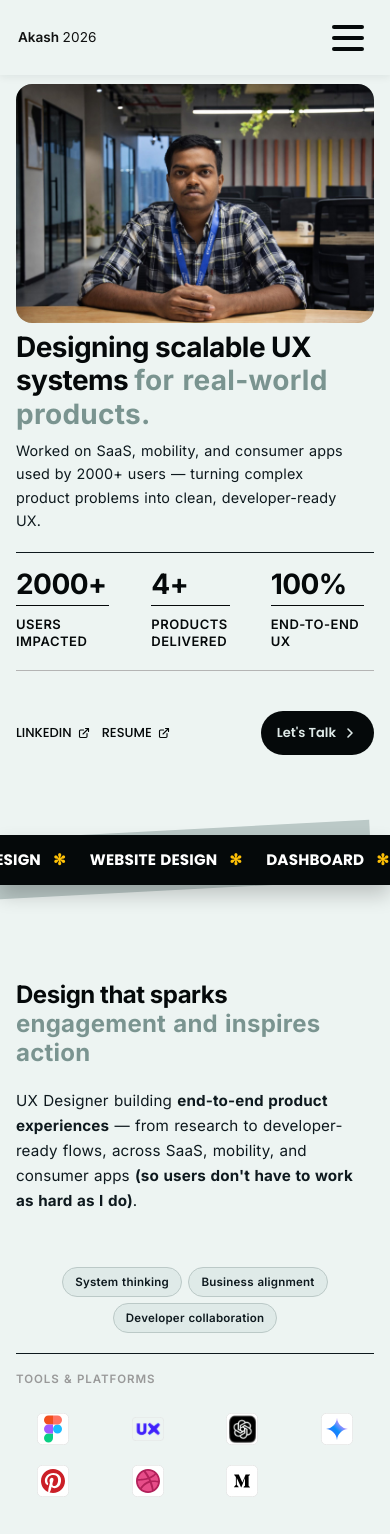
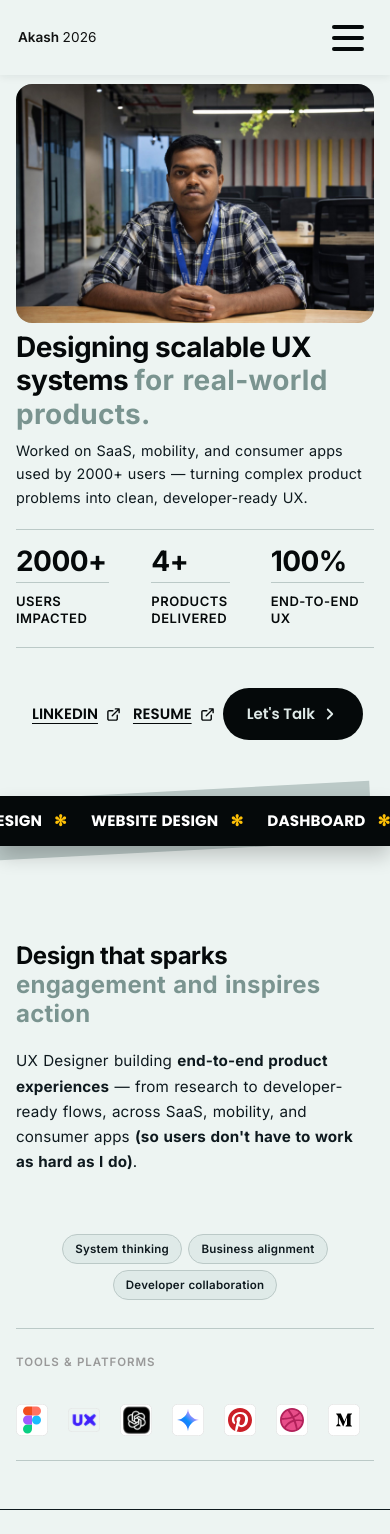
Before and after one commit to AkashGangurde02/Portfolio, a React (Vite) app: page / in a window 390 px wide. Shown: the top 1534 px of the page. Built offline with nearby package versions, Linux system fonts and the light colour scheme; no server answers.

Commit message:
Update UI components and styles

```diff
--- a/src/components/AboutSection.css
+++ b/src/components/AboutSection.css
@@ -57,9 +57,9 @@
 .about-secondary-btn {
   display: inline-flex;
   align-items: center;
-  gap: 0.75rem;
-  padding: 14px 28px;
-  font-size: 1rem;
+  gap: 0.85rem;
+  padding: 18px 36px; /* Scaled up bounds */
+  font-size: 1.15rem; /* Scaled up text */
   font-weight: 600;
   color: #000000;
   text-decoration: none;
@@ -106,11 +106,13 @@
   display: flex;
   flex-wrap: wrap;
   gap: 1.5rem;
-  margin-top: 2.5rem;
+  margin-top: 3.5rem; /* Balanced spacing after "Know More" button */
   margin-bottom: 0;
   align-items: flex-start;
-  border-top: 1px solid #e8e8e8;
-  padding-top: 1.5rem;
+  border-top: 1px solid #b4b4b4;
+  border-bottom: 1px solid #b4b4b4;
+  padding-top: 2rem; /* Let icons breathe */
+  padding-bottom: 2rem;
 }
 
 /* Tools label — shown only on mobile via media query override */
@@ -212,8 +214,8 @@
   display: flex;
   flex-wrap: wrap;
   gap: 8px;
-  margin-top: 4rem;
-  margin-bottom: 1rem;
+  margin-top: 2rem;
+  margin-bottom: 1.5rem; /* Rebalanced spacing above Know More button */
 }
 
 .about-strength-tag {
@@ -280,29 +282,33 @@
     padding: 0;
     display: flex;
     flex-direction: column;
-    gap: 0;              /* spacing controlled per-element below */
+    align-items: flex-start;
+    gap: 0;
   }
 
   /* ── Heading: max 2 lines, strong hierarchy ── */
   .about-title {
-    font-size: clamp(1.5rem, 6.5vw, 2rem); /* 24–32px */
+    font-size: clamp(1.5rem, 6.5vw, 2rem);
     font-weight: 700;
     line-height: 1.2;
     color: #000000;
-    margin: 0 0 12px 0;   /* heading → description: 12px */
+    margin: 0 0 16px 0;
+    text-align: left;
   }
 
   .about-title .title-highlight {
     color: #b8b8b8;
   }
 
-  /* ── Description: scannable, 14–16px ── */
+  /* ── Description: scannable, natural wide flow ── */
   .home-about-description {
-    font-size: 0.9rem;   /* 14–16px */
+    font-size: 1rem;
     line-height: 1.6;
     color: #444444;
-    margin: 0 0 16px 0;  /* description → chips: 16px */
-    max-width: 340px;    /* tighter measure for readability */
+    margin: 0 0 24px 0;
+    max-width: 100%; /* Overrides narrow constraint */
+    width: 100%;
+    text-align: left;
   }
 
   /* ── Hide "Know More" button on mobile ── */
@@ -310,59 +316,66 @@
     display: none;
   }
 
-  /* ── Skill chips: compact, 2-row aligned ── */
+  /* ── Skill chips: compact, wrap nicely ── */
   .about-strength-tags {
     display: flex;
     flex-wrap: wrap;
-    gap: 8px;             /* 8–12px consistent gap */
+    gap: 10px;
     margin-top: 0;
-    margin-bottom: 24px;  /* chips → tools: 24px */
+    margin-bottom: 32px;
+    justify-content: flex-start;
+    width: 100%;
   }
 
   .about-strength-tag {
-    font-size: 0.72rem;
+    font-size: 0.75rem;
     font-weight: 600;
-    padding: 5px 12px;    /* compact height */
+    padding: 6px 14px;
     border-radius: 999px;
     background: #f4f4f4;
     border: 1px solid #e4e4e4;
     color: #111111;
     letter-spacing: 0.02em;
+    margin: 0;
   }
 
-  /* ── Tools grid: structured, labelled, 2-row max ── */
+  /* ── Tools grid: structured, equal flex wrap flow ── */
   .tools-grid-home {
-    display: grid;
-    grid-template-columns: repeat(4, 1fr); /* 4 columns → max 2 rows for 7 icons */
-    gap: 12px;            /* 12–16px equal spacing */
+    display: flex; /* Switched to flex for natural wrap flow */
+    flex-wrap: wrap;
+    gap: 16px; /* Equal spacing */
     margin-top: 0;
-    padding-top: 16px;
-    border-top: 1px solid #eeeeee; /* subtle, light gray divider */
+    padding-top: 24px;
+    padding-bottom: 24px;
+    border-top: 1px solid #b4b4b4;
+    border-bottom: 1px solid #b4b4b4;
     align-items: center;
-    justify-items: center;
+    justify-content: flex-start;
+    width: 100%;
   }
 
   /* Show tools label on mobile */
   .tools-grid-label {
     display: block;
-    grid-column: 1 / -1;  /* full-width label row */
-    margin-bottom: 4px;
+    flex: 0 0 100%; /* Force full width on label */
+    margin-bottom: 12px;
+    text-align: left;
   }
 
-  /* ── Tool icon: consistent 36×36px ── */
+  /* ── Tool icon: consistent layout on mobile ── */
   .tool-icon-wrapper {
-    width: 36px;
-    height: 36px;
+    width: 40px !important;
+    height: 40px !important;
     display: flex;
     align-items: center;
     justify-content: center;
+    margin: 0 !important; /* Eliminate extra spacing inside flex */
   }
 
   .tool-icon-img {
-    width: 36px;           /* consistent 32–40px */
-    height: 36px;
+    width: 100% !important; /* Fill wrapper */
+    height: 100% !important;
     object-fit: contain;
-    transition: transform 0.2s ease;
   }
 
   .tool-icon-wrapper:hover .tool-icon-img {
@@ -375,50 +388,45 @@
     padding: 0;
   }
 
-  .tools-heading {
-    display: none;   /* replaced by tools-grid-label */
-  }
-
-  .tools-summary {
+  .tools-heading, .tools-summary {
     display: none;
   }
 }
 
 @media (max-width: 480px) {
   .about-section {
-    padding: 24px 16px;  /* tight 8pt grid on small screens */
+    padding: 24px 16px;
   }
 
   .about-title {
-    font-size: clamp(1.35rem, 6vw, 1.65rem); /* 21–26px — fits 2 lines */
-    margin-bottom: 10px;
+    font-size: clamp(1.35rem, 6vw, 1.65rem); /* Fits 2 lines cleanly */
+    margin-bottom: 12px;
   }
 
   .home-about-description {
-    font-size: 0.875rem; /* solid 14px on small screens */
-    margin-bottom: 14px;
+    font-size: 0.95rem; /* Still readable on smaller screens */
+    margin-bottom: 20px;
+    max-width: 100%;
   }
 
   .about-strength-tags {
-    gap: 6px;
-    margin-bottom: 20px;
+    gap: 8px;
+    margin-bottom: 28px;
   }
 
   .about-strength-tag {
-    font-size: 0.68rem;
-    padding: 4px 10px;
+    font-size: 0.7rem;
+    padding: 5px 12px;
   }
 
-  /* Tighter 3-column grid on very small screens */
+  /* Shrink tools slightly and maintain gap */
   .tools-grid-home {
-    grid-template-columns: repeat(4, 1fr);
-    gap: 10px;
+    gap: 12px;
   }
 
-  .tool-icon-wrapper,
-  .tool-icon-img {
-    width: 32px;
-    height: 32px;
+  .tool-icon-wrapper {
+    width: 32px !important;
+    height: 32px !important;
   }
 }
 
--- a/src/components/CompanyFeedback.jsx
+++ b/src/components/CompanyFeedback.jsx
@@ -92,7 +92,7 @@ const CompanyFeedback = () => {
             ticker = gsap.ticker.add(() => {
                 const diff = targetProgress - currentProgress
                 if (Math.abs(diff) > 0.0005) {
-                    currentProgress += diff * 0.10
+                    currentProgress += diff * 0.25 // Increased from 0.10 for snappier, faster response time
                     tween.progress(Math.max(0, Math.min(1, currentProgress)))
                 } else if (currentProgress !== targetProgress) {
                     currentProgress = targetProgress
@@ -123,7 +123,7 @@ const CompanyFeedback = () => {
                 const dist = getScrollDistance()
                 if (dist === 0) return
 
-                let rawDelta = e.deltaY
+                let rawDelta = e.deltaY * 1.5 // Amplified scroll speed multiplier
                 if (e.deltaMode === 1) rawDelta *= 30
                 if (e.deltaMode === 2) rawDelta *= 300
 
--- a/src/components/HeroSection.css
+++ b/src/components/HeroSection.css
@@ -6,7 +6,7 @@
 /* ── Section wrapper ── */
 .hero-section {
   background-color: #ffffff;
-  padding: 24px 16px 32px; /* 8pt grid: 24px top, 16px sides, 32px bottom */
+  padding: 24px 16px 8px; /* Further decreased bottom padding */
   overflow-x: hidden;
 }
 
@@ -101,7 +101,8 @@
   line-height: 1.6;
   color: #444444;
   margin: 0;
-  max-width: 340px;     /* tighter measure for single-column mobile */
+  max-width: 100%;     /* unrestricted flexible width for mobile */
+  width: 100%;
 }
 
 /* ============================================================
@@ -154,7 +155,7 @@
   display: block;
   height: 1px;
   width: 90%; /* Expanded to match image closer */
-  background-color: #222; /* Darker line */
+  background-color: #b4b4b4; /* perfectly matched border colors */
   margin-top: 6px;
   margin-bottom: 10px; /* 8-10px */
 }
@@ -187,6 +188,8 @@
   align-items: center;
   gap: 8px; /* Decreased spacing */
   padding-top: 12px; /* Decreased from 24px */
+  padding-left: 16px;
+  padding-right: 16px;
 }
 
 /* ── Social Links (Left Side) ── */
@@ -200,12 +203,14 @@
 .social-link {
   display: inline-flex;
   align-items: center;
-  gap: 6px;
-  font-size: 13px; /* ~13px */
-  font-weight: 500; /* Medium weight */
+  gap: 8px; /* Slightly wider gap */
+  font-size: 15px; /* Scaled up text */
+  font-weight: 600; /* Matched Let's Talk button weight */
   color: #000000;
-  text-decoration: none;
-  transition: opacity 0.2s ease;
+  text-decoration: underline;
+  text-underline-offset: 4px;
+  text-decoration-thickness: 1px;
+  transition: opacity 0.2s ease, color 0.2s ease;
 }
 
 .social-link:hover {
@@ -214,8 +219,8 @@
 
 .external-icon {
   flex-shrink: 0;
-  width: 12px;
-  height: 12px;
+  width: 15px; /* Scaled up icon */
+  height: 15px;
 }
 
 /* ── CTA Group (Right Side) ── */
@@ -229,13 +234,13 @@
   align-items: center;
   justify-content: center;
   gap: 6px;
-  padding: 10px 16px; /* Decreased padding to fit on smaller screens */
+  padding: 14px 24px; /* Stepped up padding for larger size */
   width: auto; /* Auto width */
   border: none;
   border-radius: 999px; /* Pill-shaped */
   background-color: #000000;
   color: #ffffff;
-  font-size: 13px; /* Slightly smaller text */
+  font-size: 15px; /* Increased text size */
   font-weight: 600;
   cursor: pointer;
   text-decoration: none;
@@ -251,8 +256,8 @@
 
 .hero-cta-btn .arrow-icon {
   transition: transform 0.3s ease;
-  width: 16px;
-  height: 16px;
+  width: 18px; /* Scaled up icon */
+  height: 18px;
   flex-shrink: 0;
 }
 
@@ -265,7 +270,7 @@
    ============================================================ */
 @media (min-width: 640px) {
   .hero-section {
-    padding: 2.5rem 1.75rem 3rem;
+    padding: 2.5rem 1.75rem 1rem; /* Further decreased bottom padding */
   }
 
   .hero-title {
@@ -296,7 +301,17 @@
 
   .hero-cta-btn {
     width: auto;
-    padding: 12px 24px;
+    padding: 16px 36px; /* Enlarged desktop bounds */
+    font-size: 17px; /* Enlarged desktop text */
+  }
+
+  .social-link {
+    font-size: 17px; /* Scaled up text for desktop */
+  }
+
+  .external-icon {
+    width: 17px; /* Scaled up icon for desktop */
+    height: 17px;
   }
 
   /* Show impact stats description on tablet+ */
@@ -310,14 +325,14 @@
    ============================================================ */
 @media (min-width: 968px) {
   .hero-section {
-    min-height: 100vh;
+    min-height: auto;
     display: flex;
     align-items: center;
-    padding: 4rem 2rem 2rem;
+    padding: 6.5rem 2rem 1rem; /* Further decreased bottom padding */
   }
 
   .hero-container {
-    min-height: calc(100vh - 16rem);
+    min-height: auto;
     gap: 1.25rem; /* Decreased from 2.5rem */
   }
 
@@ -364,7 +379,7 @@
    ============================================================ */
 @media (min-width: 1280px) {
   .hero-section {
-    padding: 4rem 2rem 2rem;
+    padding: 8rem 2rem 2rem; /* Further decreased bottom padding */
   }
 
   .hero-title {
--- a/src/components/WorksSection.css
+++ b/src/components/WorksSection.css
@@ -300,37 +300,36 @@
 
   .featured-work-card {
     margin: 0 0 2rem 0;
-    /* Adjusted margin */
-    gap: 1.5rem;
-    /* Inherit card styles from desktop/tablet */
+    gap: 1.25rem;
+    padding: 1.5rem; /* Compressed padding */
+    border-radius: 16px; /* Scaled down border radius */
   }
 
-
-
   .featured-image-wrapper {
-    height: auto;
-    min-height: 200px;
-    border-radius: 12px;
+    height: 240px; /* Compressed locked height instead of auto */
+    min-height: auto;
+    border-radius: 10px;
   }
 
   .featured-content {
     padding: 0;
+    gap: 0; /* Remove flex gap so margins control spacing tightly */
   }
 
   .featured-category {
     font-size: 0.75rem;
+    margin-bottom: 0.25rem;
+  }
+
+  .featured-title {
+    font-size: clamp(1.25rem, 5vw, 1.5rem); /* Compressed heading size */
     margin-bottom: 0.5rem;
   }
 
-  .featured-title {
-    font-size: clamp(1.35rem, 4vw, 1.75rem);
-    margin-bottom: 0.75rem;
-  }
-
   .featured-description {
-    font-size: 0.95rem;
-    line-height: 1.6;
-    margin-bottom: 1.25rem;
+    font-size: 0.9rem; /* Smaller text for compact mobile fit */
+    line-height: 1.5;
+    margin-bottom: 0.5rem;
   }
 
   .featured-cta {
@@ -340,7 +339,8 @@
 
   .work-card {
     margin: 0;
-    /* Inherit card styles from desktop */
+    padding: 1.5rem; /* Compress regular card padding too */
+    border-radius: 16px;
   }
 
 
@@ -396,36 +396,36 @@
   }
 
   .featured-work-card {
-    margin-bottom: 2.5rem;
-    padding: 1.5rem;
-    gap: 1.5rem;
-    border-radius: 20px;
+    margin-bottom: 1.5rem;
+    padding: 1rem; /* Ultra tight padding */
+    gap: 1rem;
+    border-radius: 16px;
   }
 
   .featured-image-wrapper {
-    height: 280px;
-    border-radius: 12px;
+    height: 180px; /* Smallest image frame */
+    border-radius: 8px;
   }
 
   .featured-category {
-    font-size: 0.75rem;
+    font-size: 0.7rem;
   }
 
   .featured-title {
-    font-size: clamp(1.25rem, 5vw, 1.75rem);
+    font-size: clamp(1.1rem, 5vw, 1.3rem); /* Shrunk sharply */
   }
 
   .featured-description {
-    font-size: 0.9rem;
+    font-size: 0.85rem;
+    line-height: 1.4;
   }
 
   .featured-cta {
-    padding: 0.7rem 1.5rem;
-    font-size: 0.9rem;
+    display: none; /* Hide for consistency with 768px */
   }
 
   .work-card {
-    padding: 1.5rem;
+    padding: 1rem;
   }
 
   .work-category-label {
--- a/src/palette.css
+++ b/src/palette.css
@@ -108,7 +108,8 @@ body {
 
 /* Dividers */
 .hero-impact-stats {
-  border-top-color: var(--border-subtle) !important;
+  border-top-color: var(--border) !important;
+  border-bottom-color: var(--border) !important;
 }
 
 .hero-footer {
@@ -159,7 +160,8 @@ body {
 }
 
 .tools-grid-home {
-  border-top-color: var(--border-subtle) !important;
+  border-top-color: var(--border) !important;
+  border-bottom-color: var(--border) !important;
 }
 
 .tool-icon-home {
@@ -574,7 +576,7 @@ body {
 }
 
 .impact-stat-divider {
-  background-color: var(--text-primary) !important;
+  background-color: var(--border) !important;
 }
 
 /* Impact section metric card numbers */
```
